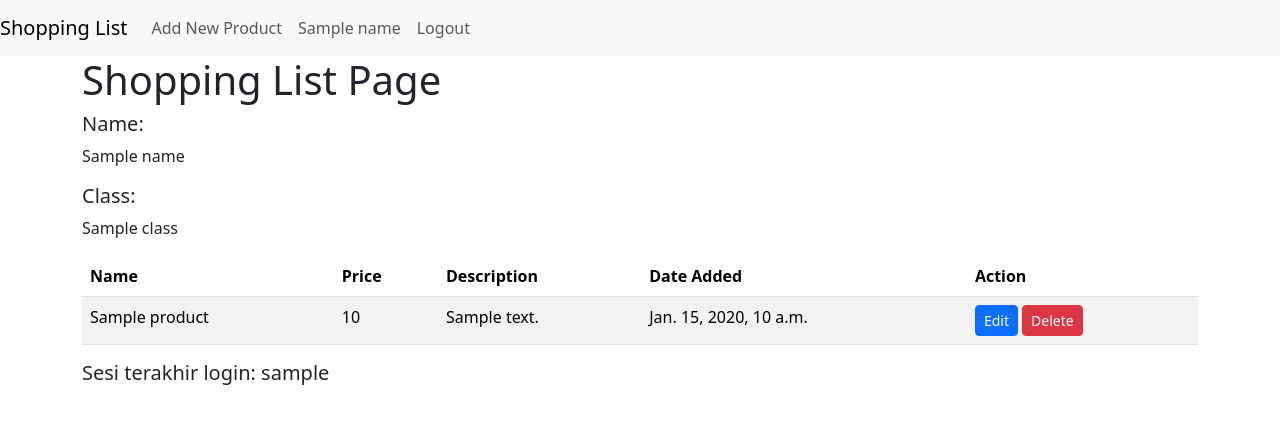
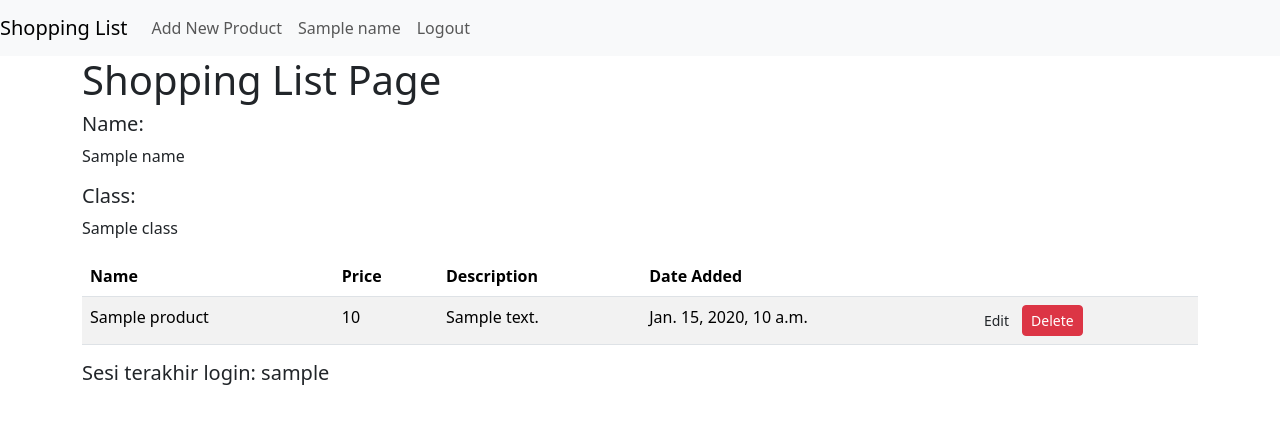
Before and after one commit to arjunajaa/shopping-list, a Django app: template main/templates/main.html in a window 1280 px wide. Shown: the top 424 px of the page. Run offline with Django 4.2, Linux system fonts and the light colour scheme; the template is opened without the code that fills it: most values are stand-ins (such as "Sample title", 1, 10 or a date in 2020).

Commit message:
finishing tutor 4

```diff
--- a/main/templates/main.html
+++ b/main/templates/main.html
@@ -40,7 +40,7 @@
                     <th>Price</th>
                     <th>Description</th>
                     <th>Date Added</th>
-                    <th>Action</th>
+                    <th></th>
                 </tr>
             </thead>
             <tbody>
@@ -51,7 +51,7 @@
                         <td>{{product.description}}</td>
                         <td>{{product.date_added}}</td>
                         <td>
-                            <a href="{% url 'main:edit_product' product.pk %}" class="btn btn-primary btn-sm">
+                            <a href="{% url 'main:edit_product' product.pk %}" class="btn btn-sm">
                                 Edit
                             </a>
                             <a href="{% url 'main:delete_product' product.pk %}" class="btn btn-danger btn-sm">
```
